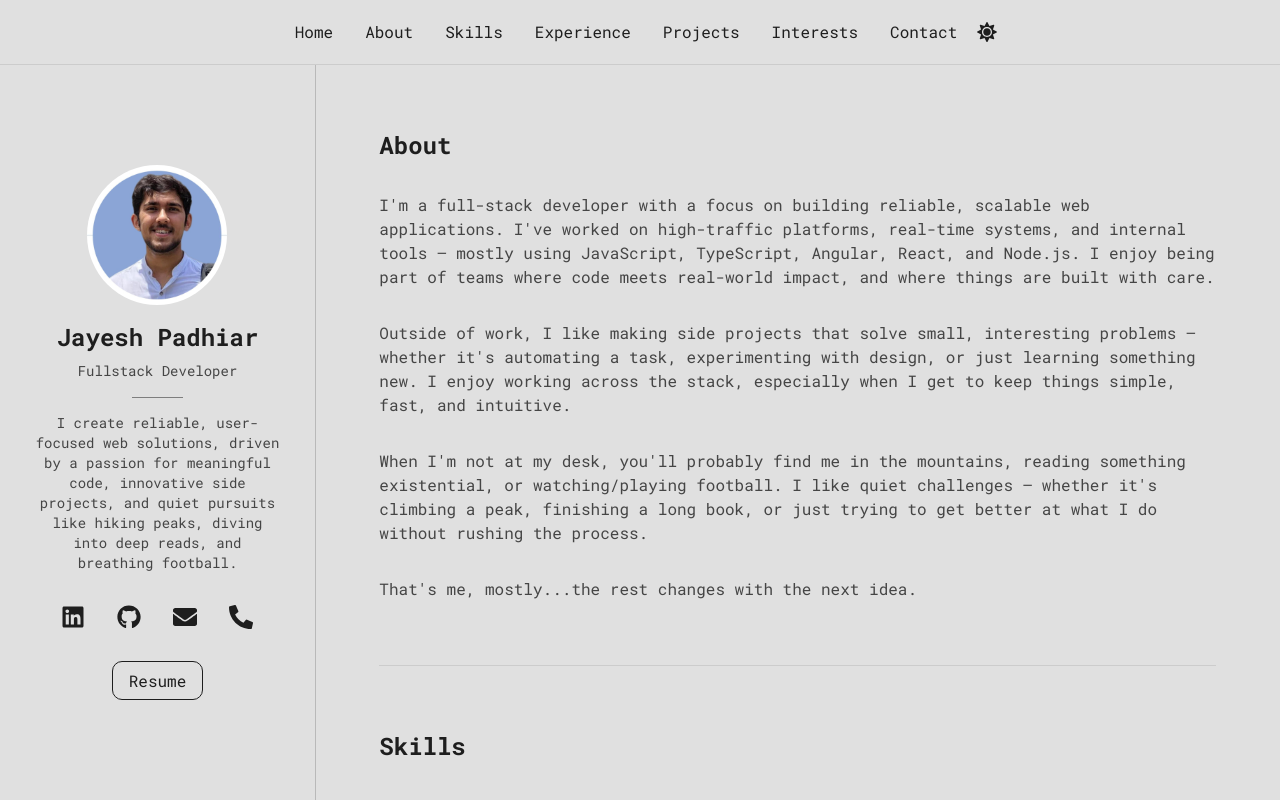
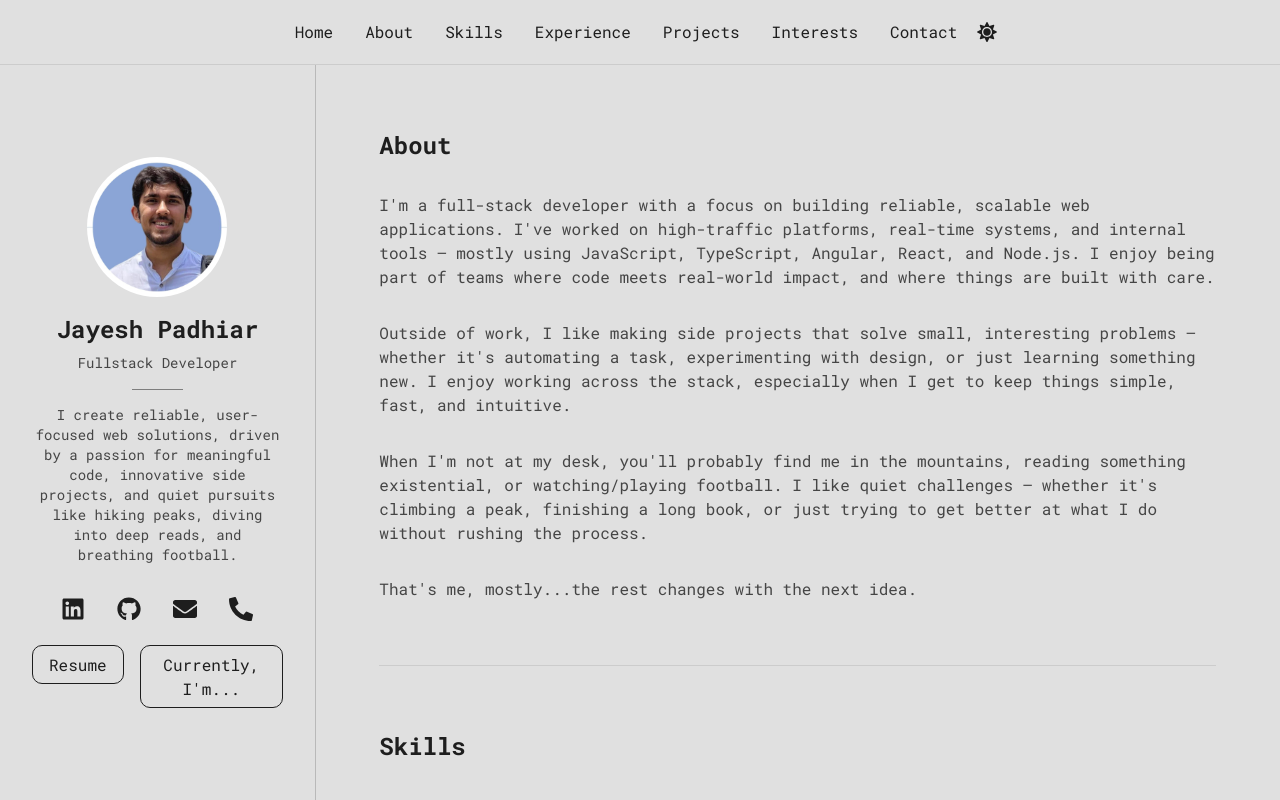
Before and after one commit to JayeshPadhiar/jayeshpadhiar.github.io, a Next.js app: page / in a window 1280 px wide. Built offline with nearby package versions, Linux system fonts and the light colour scheme.

Commit message:
now button added in hero

```diff
--- a/src/components/Hero.tsx
+++ b/src/components/Hero.tsx
@@ -1,5 +1,5 @@
 import Image from "next/image";
-import { FaEnvelope, FaGithub, FaLinkedin, FaPhoneAlt } from "react-icons/fa";
+import { FaArrowRight, FaEnvelope, FaGithub, FaLinkedin, FaPhoneAlt, FaQuestion } from "react-icons/fa";
 
 export default function Hero() {
   return (
@@ -24,8 +24,13 @@ export default function Hero() {
         <a href="tel:+917218194049" target="_blank" rel="noopener noreferrer">
           <FaPhoneAlt className="w-6 h-6 cursor-pointer hover:text-secondary-foreground" />
         </a>
+      </div>
+      <div className="flex gap-4 mt-6">
         <a href="/files/Jayesh_Padhiar_Resume.pdf" target="_blank" rel="noopener noreferrer">
-          <button className="bg-secondary-foreground text-background px-4 py-2 rounded-md">Resume</button>
+          <button className="bg-secondary-foreground text-background px-6 py-2 rounded-md hover:bg-secondary-foreground/90 transition-colors duration-200">Resume</button>
+        </a>
+        <a href="/now">
+          <button className="bg-secondary-foreground text-background px-6 py-2 rounded-md hover:bg-secondary-foreground/90 transition-colors duration-200">Currently, I'm...</button>
         </a>
       </div>
     </section>
```
